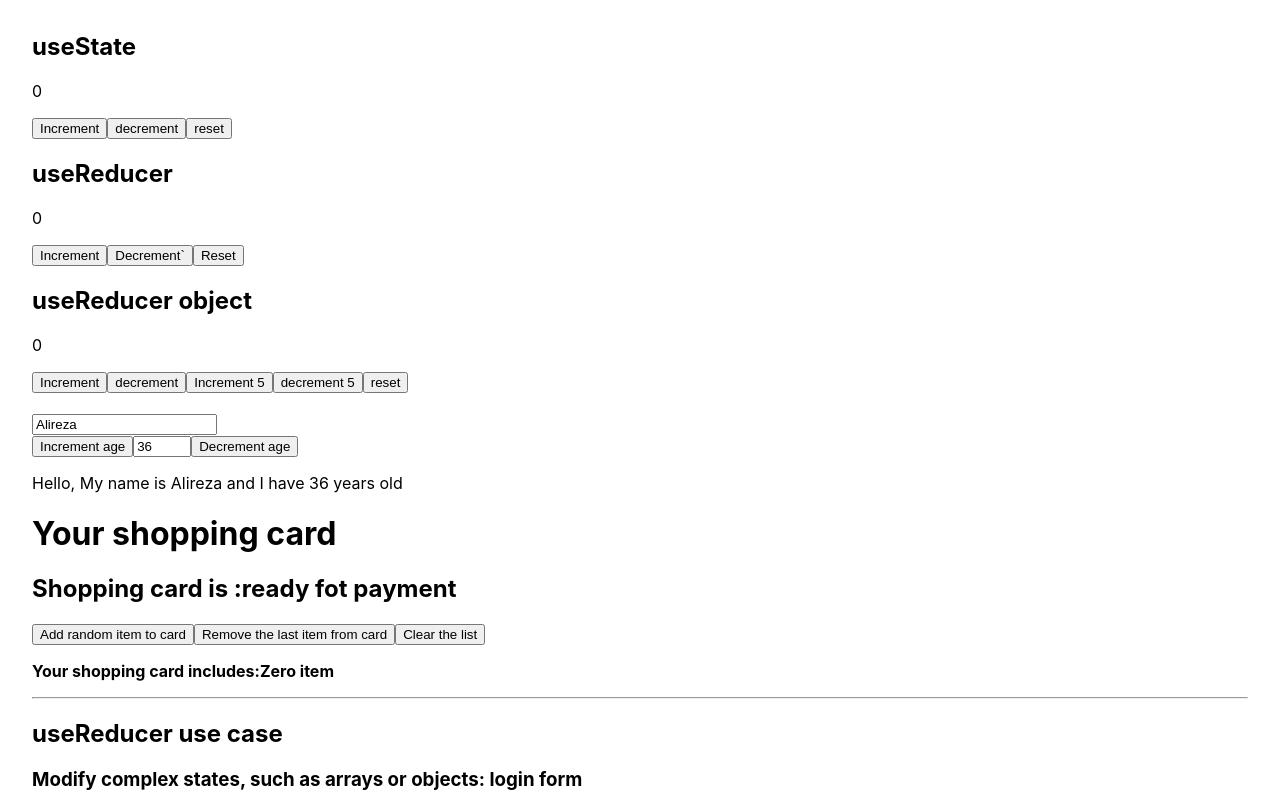
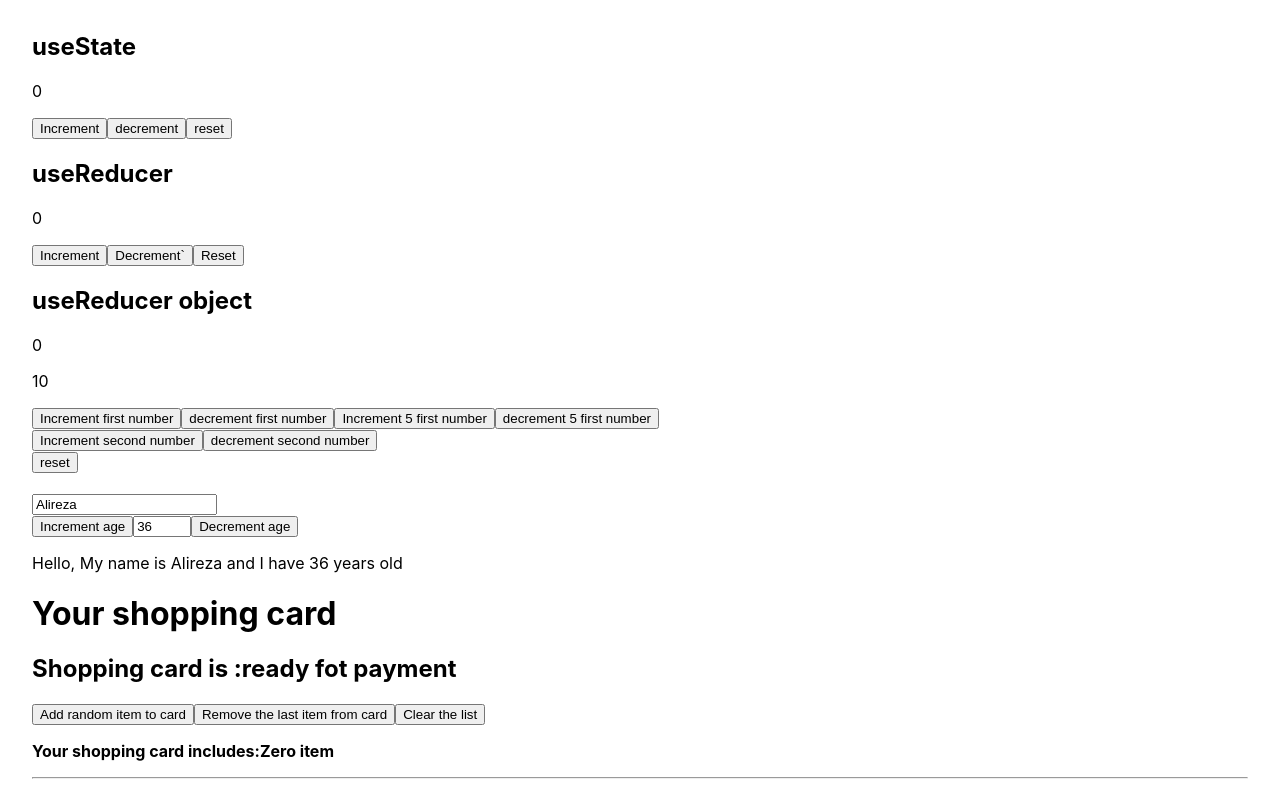
Before and after one commit to arbor0711/usereducer, a React (Create React App) app: page / in a window 1280 px wide. Shown: the top 800 px of the page. Built offline with nearby package versions, Linux system fonts and the light colour scheme.

Commit message:
State as a object with various initial properties

```diff
--- a/src/components/CounterThree.js
+++ b/src/components/CounterThree.js
@@ -1,13 +1,20 @@
 import React, { useReducer } from "react";
 
-const initialValue = { firstCounter: 0 };
+const initialValue = {
+  firstCounter: 0,
+  secondCounter: 10,
+};
 
 const reducer = (state, action) => {
   switch (action.type) {
     case "INCREMENT":
-      return { firstCounter: state.firstCounter + action.value };
+      return { ...state, firstCounter: state.firstCounter + action.value };
     case "DECREMENT":
-      return { firstCounter: state.firstCounter - action.value };
+      return { ...state, firstCounter: state.firstCounter - action.value };
+    case "INCREMENT2":
+      return { ...state, secondCounter: state.secondCounter + action.value };
+    case "DECREMENT2":
+      return { ...state, secondCounter: state.secondCounter - action.value };
     case "RESET":
       return initialValue;
     default:
@@ -21,18 +28,29 @@ function CounterThree() {
     <div>
       <h2>useReducer object</h2>
       <p>{count.firstCounter}</p>
+      <p>{count.secondCounter}</p>
+      <div>
         <button onClick={() => dispatch({ type: "INCREMENT", value: 1 })}>
-        Increment
+          Increment first number
         </button>
         <button onClick={() => dispatch({ type: "DECREMENT", value: 1 })}>
-        decrement
+          decrement first number
         </button>
         <button onClick={() => dispatch({ type: "INCREMENT", value: 5 })}>
-        Increment 5
+          Increment 5 first number
         </button>
         <button onClick={() => dispatch({ type: "DECREMENT", value: 5 })}>
-        decrement 5
+          decrement 5 first number
         </button>
+      </div>
+      <div>
+        <button onClick={() => dispatch({ type: "INCREMENT2", value: 1 })}>
+          Increment second number
+        </button>
+        <button onClick={() => dispatch({ type: "DECREMENT2", value: 1 })}>
+          decrement second number
+        </button>
+      </div>
       <button onClick={() => dispatch({ type: "RESET" })}>reset</button>
     </div>
   );
```
Lines whose indentation alone changed are shown as unchanged.
